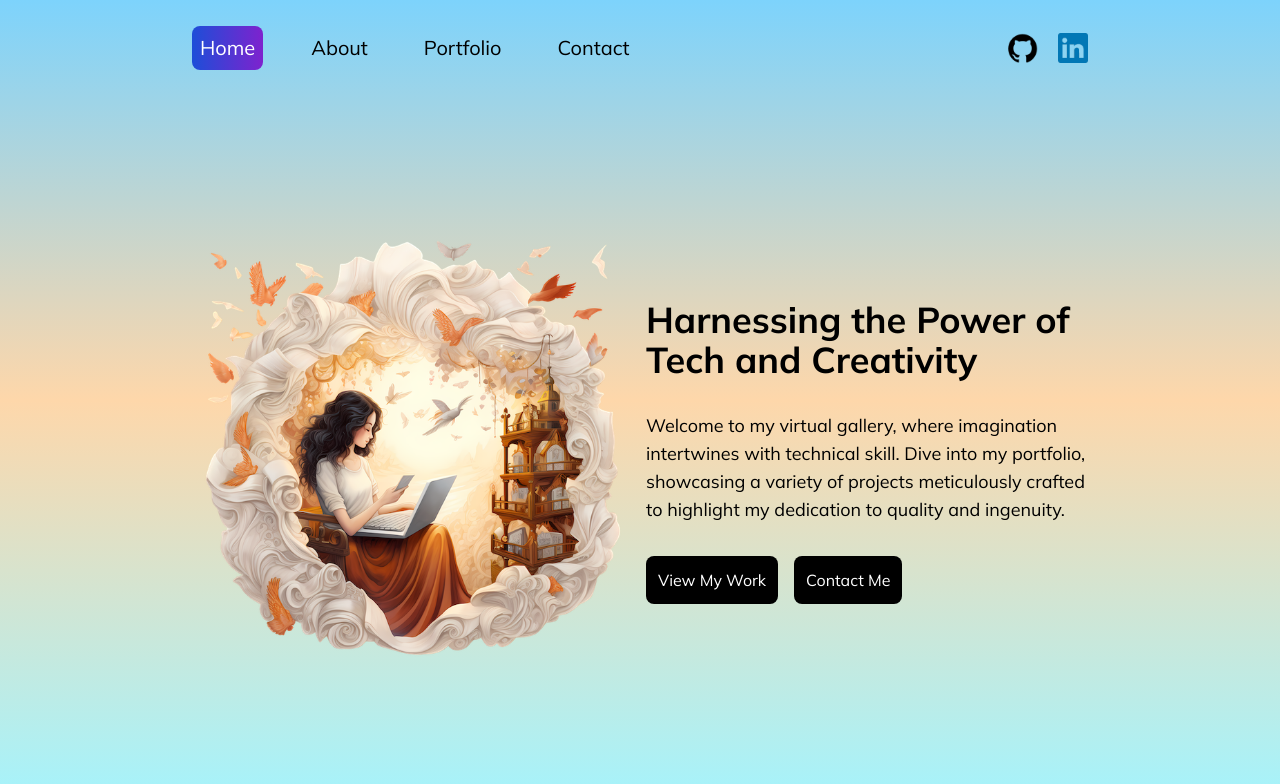
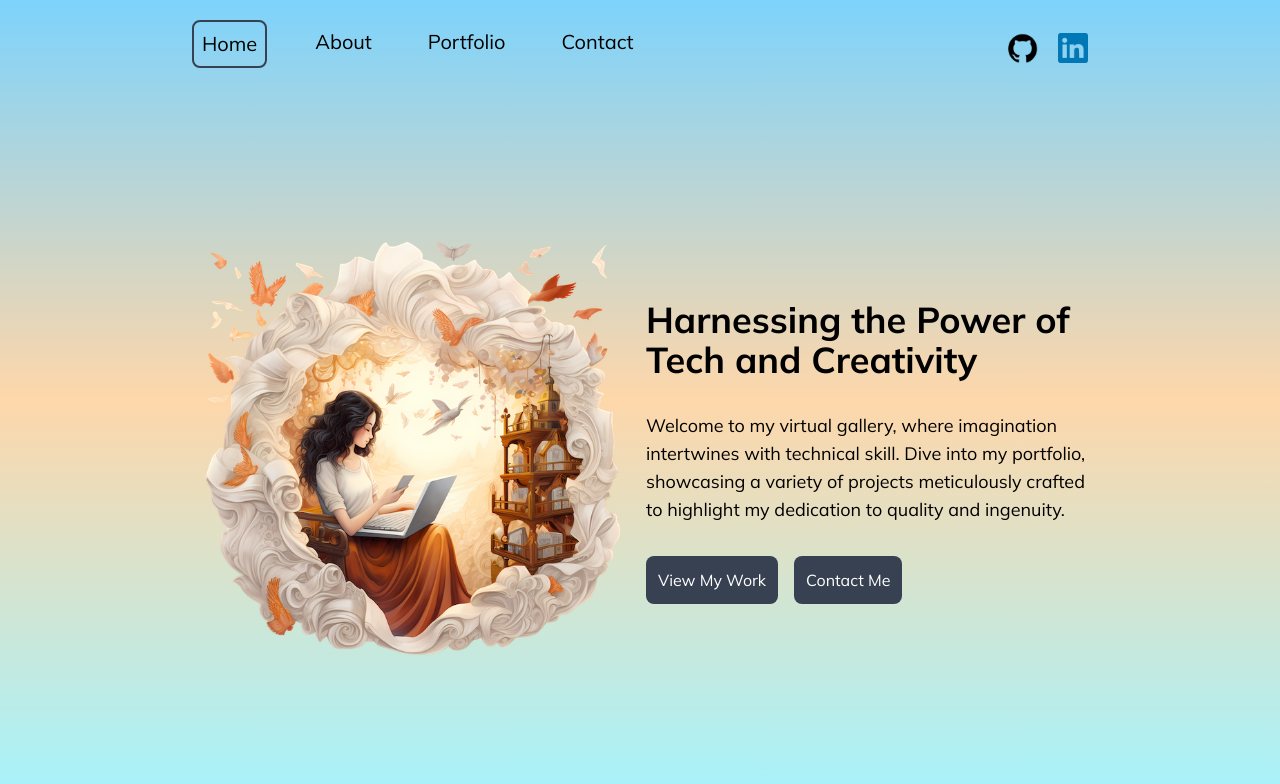
Before and after one commit to perfectblue0/updated-portfolio, a Next.js app: page / in a window 1280 px wide. Shown: the top 784 px of the page. Built offline with nearby package versions, Linux system fonts and the light colour scheme.

Commit message:
added hover styles to navigation links when on medium or larger screen, changed colors of links in: home page, about, and portfolio and added transformations so they ease-out at a duration of 500

```diff
--- a/src/app/about/page.jsx
+++ b/src/app/about/page.jsx
@@ -84,7 +84,7 @@ export default function AboutPage() {
           >
             {skills.map((skill) => (
               <div
-                className="mr-2 p-2 bg-black text-white rounded-lg text-md cursor-pointer hover:bg-gradient-to-r from-purple-700 to-rose-700"
+                className="mr-2 p-2 rounded-lg text-md cursor-pointer bg-gray-700 text-white hover:bg-white hover:text-black transition ease-out duration-500"
                 key={skill}
               >
                 {skill}
--- a/src/app/page.jsx
+++ b/src/app/page.jsx
@@ -32,12 +32,12 @@ export default function HomePage() {
         {/* buttons */}
         <div className="w-full flex pb-4 gap-4">
           <Link href="/portfolio">
-            <button className="p-3 rounded-lg bg-black text-white hover:bg-gradient-to-r from-purple-700 to-rose-700">
+            <button className="p-3 rounded-lg bg-gray-700 text-white hover:bg-sky-800 transition ease-out duration-500 transform hover:scale-105">
               View My Work
             </button>
           </Link>
           <Link href="/contact">
-            <button className="p-3 rounded-lg bg-black text-white hover:bg-gradient-to-r from-purple-700 to-rose-700">
+            <button className="p-3 rounded-lg bg-gray-700 text-white hover:bg-sky-800 transition ease-out duration-500 transform hover:scale-105">
               Contact Me
             </button>
           </Link>
--- a/src/components/Carousel.jsx
+++ b/src/components/Carousel.jsx
@@ -48,12 +48,14 @@ export default function Carousel() {
             className="flex flex-col items-center gap-3 rounded-lg"
             key={currentProject.project}
           >
-            <div className="relative w-80 h-56 xs:w-65 xs:h-53 md:w-96 md:h-64 lg:w-[500px] lg:h-[350px] ">
+            <div className="relative w-80 h-56 transition ease-out duration-500 xs:w-65 xs:h-53 md:w-96 md:h-64 lg:w-[500px] lg:h-[350px] ">
               <Image
                 src={currentProject.img}
                 fill
+                sizes="(min-width: 1024px) 500px, (min-width: 640px) 384px, (max-width: 639px) 260px"
                 className="rounded-lg"
                 alt={currentProject.project}
+                priority
               />
             </div>
             <div className="flex flex-col items-center gap-3">
@@ -65,7 +67,7 @@ export default function Carousel() {
               </p>
               <Link
                 href={currentProject.website}
-                className="bg-black text-white hover:bg-gradient-to-r from-rose-800 to-indigo-700 p-2 mb-2 rounded xs:text-sm"
+                className="bg-black text-white hover:bg-sky-800 transition ease-out duration-500 p-2 mb-2 rounded transform hover:scale-105 xs:text-sm"
               >
                 View Project
               </Link>
@@ -74,13 +76,13 @@ export default function Carousel() {
         </div>
         <div className="flex flex-row justify-center">
           <div
-            className="flex items-center cursor-pointer text-white hover:bg-white hover:text-black p-4 h-2 m-3 rounded-lg bg-gray-800"
+            className="flex items-center cursor-pointer text-white hover:bg-white hover:text-black transition ease-out duration-500 p-4 h-2 m-3 rounded-lg bg-gray-800"
             onClick={prevSlide}
           >
             &lt;
           </div>
           <div
-            className="flex items-center cursor-pointer text-white hover:bg-white hover:text-black p-4 h-2 m-3 rounded-lg bg-gray-800"
+            className="flex items-center cursor-pointer text-white hover:bg-white hover:text-black transition ease-out duration-500 p-4 h-2 m-3 rounded-lg bg-gray-800"
             onClick={followingSlide}
           >
             &gt;
--- a/src/components/NavBar.jsx
+++ b/src/components/NavBar.jsx
@@ -68,7 +68,7 @@ export default function NavBar() {
     },
   };
 
-  // Close the menu when a link is clicked
+  // Closes the menu when a link is clicked
   const handleLinkClick = () => {
     setOpen(false);
   };
--- a/src/components/NavLink.jsx
+++ b/src/components/NavLink.jsx
@@ -8,9 +8,8 @@ export default function NavLink({ link }) {
 
   return (
     <Link
-      className={`p-2 rounded-lg ${
-        pathName === link.url &&
-        "bg-gradient-to-r from-blue-700 to-purple-700 text-white"
+      className={`hover:bg-sky-800 transition ease-out duration-500 p-2 mb-2 rounded-lg transform hover:scale-105 hover:text-white ${
+        pathName === link.url && "border-gray-700 border-2"
       }`}
       href={link.url}
     >
```
